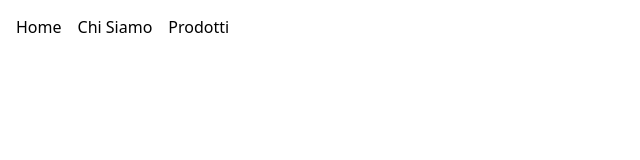
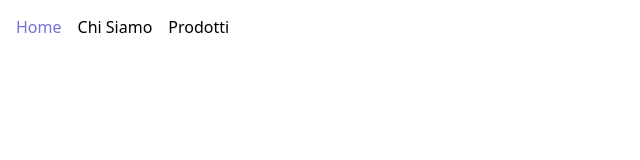
Before and after one commit to andrea-pugliatti/react-router, a React (Vite) app: page / in a window 1280 px wide. Shown: the top 160 px of the page, without its empty margins (0-640 px from the left). Built offline with nearby package versions, Linux system fonts and the light colour scheme.

Commit message:
Bonus: add  active class for NavBar

```diff
--- a/src/index.css
+++ b/src/index.css
@@ -24,9 +24,14 @@ body {
 	a {
 		color: black;
 		text-decoration: none;
+
 		&:hover {
 			cursor: pointer;
 			text-decoration: underline;
 		}
 	}
 }
+
+.navbar a.active {
+	color: rgb(114, 114, 216);
+}
```
